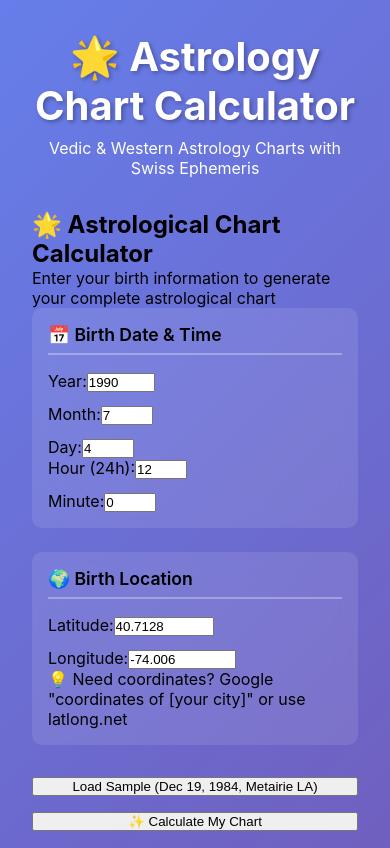
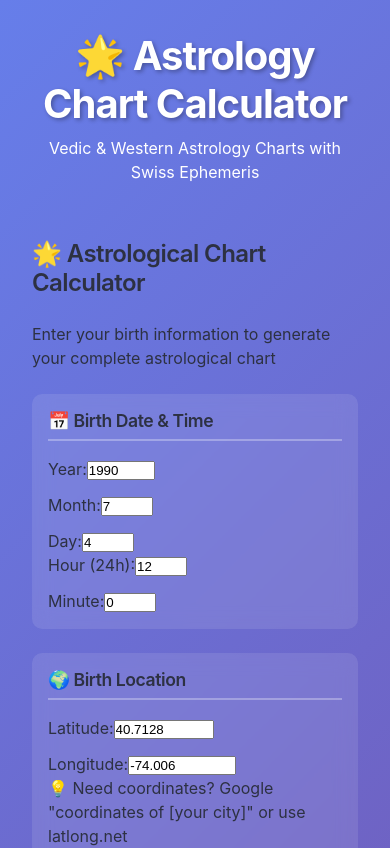
Before and after one commit to Thelastlineofcode/Astrology-Synthesis, a React (Create React App) app in the folder frontend/: page / in a window 390 px wide. Shown: the top 848 px of the page. Built offline with nearby package versions, Linux system fonts and the light colour scheme; no server answers.

Commit message:
Implement complete typography system with Inter font and responsive scales
Co-authored-by: Thelastlineofcode <221423153+Thelastlineofcode@users.noreply.github.com>

```diff
--- a/frontend/public/index.html
+++ b/frontend/public/index.html
@@ -8,6 +8,9 @@
       name="description"
       content="Astrology Chart Calculator - Vedic & Western"
     />
+    <!-- Preconnect to Google Fonts for better performance -->
+    <link rel="preconnect" href="https://fonts.googleapis.com">
+    <link rel="preconnect" href="https://fonts.gstatic.com" crossorigin>
     <title>Astrology Chart Calculator</title>
   </head>
   <body>
--- /dev/null
+++ b/frontend/src/index.css
@@ -0,0 +1,122 @@
+/* Import fonts */
+@import url('https://fonts.googleapis.com/css2?family=Inter:wght@300;400;500;600;700&family=JetBrains+Mono:wght@400;500&display=swap');
+
+:root {
+  /* Font Families */
+  --font-primary: 'Inter', -apple-system, BlinkMacSystemFont, 'Segoe UI', sans-serif;
+  --font-mono: 'JetBrains Mono', 'Courier New', monospace;
+
+  /* Type Scale - Desktop */
+  --font-size-h1: 2.5rem;      /* 40px */
+  --font-size-h2: 2rem;        /* 32px */
+  --font-size-h3: 1.5rem;      /* 24px */
+  --font-size-h4: 1.25rem;     /* 20px */
+  --font-size-body: 1rem;      /* 16px */
+  --font-size-small: 0.875rem; /* 14px */
+  --font-size-tiny: 0.75rem;   /* 12px */
+
+  /* Font Weights */
+  --font-weight-light: 300;
+  --font-weight-regular: 400;
+  --font-weight-medium: 500;
+  --font-weight-semibold: 600;
+  --font-weight-bold: 700;
+
+  /* Line Heights */
+  --line-height-tight: 1.2;
+  --line-height-normal: 1.5;
+  --line-height-loose: 1.75;
+
+  /* Letter Spacing */
+  --letter-spacing-tight: -0.025em;
+  --letter-spacing-normal: 0;
+  --letter-spacing-wide: 0.025em;
+
+  /* Spacing Scale (from QUICK_REFERENCE.md) */
+  --space-1: 0.25rem;  /* 4px */
+  --space-2: 0.5rem;   /* 8px */
+  --space-3: 1rem;     /* 16px */
+  --space-4: 1.5rem;   /* 24px */
+  --space-5: 2rem;     /* 32px */
+  --space-6: 3rem;     /* 48px */
+  --space-7: 4rem;     /* 64px */
+
+  /* Text Colors (placeholder - should be defined in theme system) */
+  --text-primary: #2d3142;
+  --text-secondary: #5a5f73;
+}
+
+/* Base typography */
+body {
+  font-family: var(--font-primary);
+  font-size: var(--font-size-body);
+  font-weight: var(--font-weight-regular);
+  line-height: var(--line-height-normal);
+  color: var(--text-primary);
+  -webkit-font-smoothing: antialiased;
+  -moz-osx-font-smoothing: grayscale;
+}
+
+/* Headings */
+h1, h2, h3, h4, h5, h6 {
+  font-weight: var(--font-weight-semibold);
+  line-height: var(--line-height-tight);
+  letter-spacing: var(--letter-spacing-tight);
+  margin: 0 0 var(--space-4) 0;
+}
+
+h1 {
+  font-size: var(--font-size-h1);
+  font-weight: var(--font-weight-bold);
+}
+
+h2 {
+  font-size: var(--font-size-h2);
+}
+
+h3 {
+  font-size: var(--font-size-h3);
+}
+
+h4 {
+  font-size: var(--font-size-h4);
+}
+
+/* Body text */
+p {
+  margin: 0 0 var(--space-4) 0;
+  line-height: var(--line-height-normal);
+}
+
+/* Small text */
+small, .text-small {
+  font-size: var(--font-size-small);
+}
+
+.text-tiny {
+  font-size: var(--font-size-tiny);
+}
+
+/* Monospace */
+code, pre {
+  font-family: var(--font-mono);
+  font-size: 0.9em;
+}
+
+/* Responsive typography */
+@media (max-width: 767px) {
+  :root {
+    --font-size-h1: 2rem;        /* 32px */
+    --font-size-h2: 1.75rem;     /* 28px */
+    --font-size-h3: 1.375rem;    /* 22px */
+    --font-size-h4: 1.125rem;    /* 18px */
+  }
+}
+
+@media (max-width: 480px) {
+  :root {
+    --font-size-h1: 1.75rem;     /* 28px */
+    --font-size-h2: 1.5rem;      /* 24px */
+    --font-size-h3: 1.25rem;     /* 20px */
+  }
+}
--- a/frontend/src/index.js
+++ b/frontend/src/index.js
@@ -1,5 +1,6 @@
 import React from 'react';
 import ReactDOM from 'react-dom/client';
+import './index.css';
 import './App.css';
 import App from './App';
 
```
